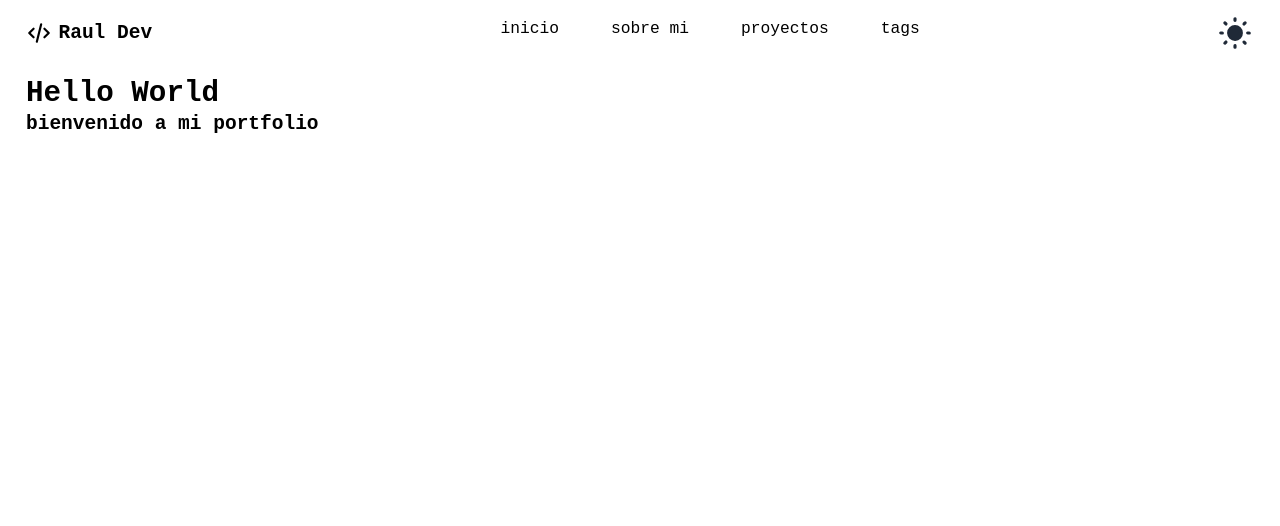
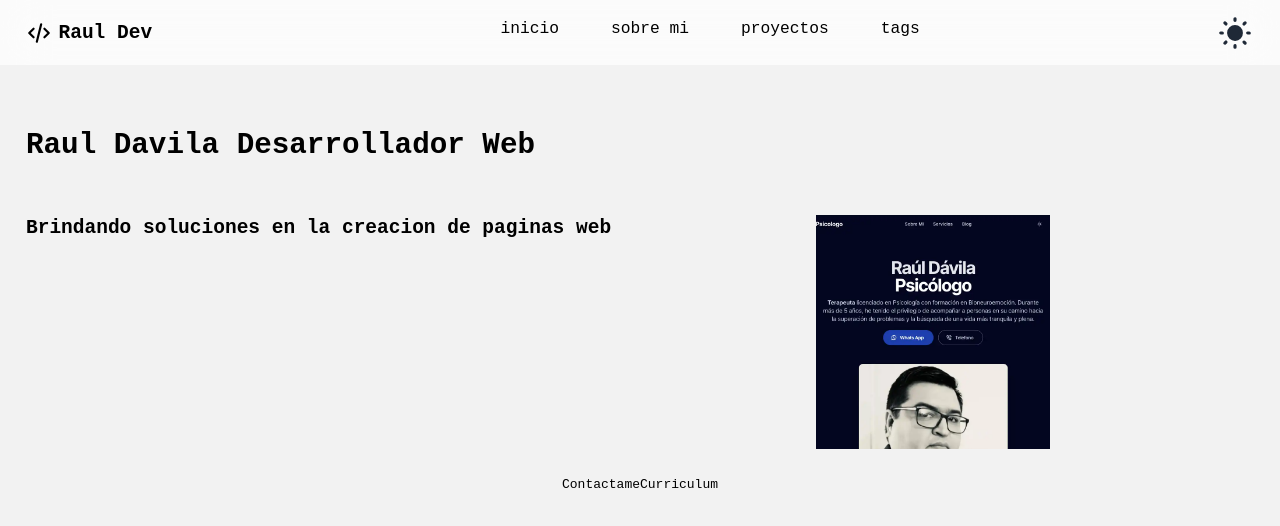
Before and after one commit to magoMercurio/next-portfolio-2024, a Next.js app: page / in a window 1280 px wide. Shown: the top 526 px of the page. Built offline with nearby package versions, Linux system fonts and the light colour scheme.

Commit message:
create hero component

```diff
--- a/src/app/globals.css
+++ b/src/app/globals.css
@@ -22,7 +22,9 @@
 
 
 @layer components {
+
   .navLink {
     @apply text-xl transition delay-100 hover:text-yellow-300 hover:font-extrabold block py-2 px-3 rounded cursor-pointer
   }
+
 }
--- a/src/app/layout.jsx
+++ b/src/app/layout.jsx
@@ -11,7 +11,7 @@ export const metadata = {
 export default function RootLayout({ children }) {
   return (
     <html lang="es" suppressHydrationWarning>
-      <body >
+      <body className=" bg-[#f2f2f2] dark:bg-slate-800" >
         <ThemeProvider attribute="class">
           <Header />
           {children}
--- a/src/app/page.jsx
+++ b/src/app/page.jsx
@@ -1,12 +1,11 @@
+
+import { Hero } from '@/components/Hero'
 
 export default function Home() {
   return (
     <main className="">
-      <h1 className="
-    ">Hello World</h1>
-    <h2>
-      bienvenido a mi portfolio
-    </h2>
+
+    <Hero />
     </main>
   );
 }
--- /dev/null
+++ b/src/components/Hero.jsx
@@ -0,0 +1,22 @@
+import Link from "next/link"
+
+
+export function Hero() {
+  return (
+    <section className="hero flex flex-col">
+      <h1 className="mt-16">Raul Davila Desarrollador Web</h1>
+      <article className="mt-16 flex flex-col sm:flex-row">
+        <h2 className="mb-8">Brindando soluciones en la creacion de paginas web</h2>
+        <div className=" w-72 h-72 mx-auto">
+          <img src="/images/rpsicologv2-d8e6c0d2.webp" alt="heroimage"
+            className="w-full h-full object-cover"
+          />
+        </div>
+      </article>
+        <div className="mt-8 mx-auto">
+          <Link href='/' className="btn-cta">Contactame</Link>
+          <Link href='/'>Curriculum</Link>
+        </div>
+    </section>
+    )
+}
```
